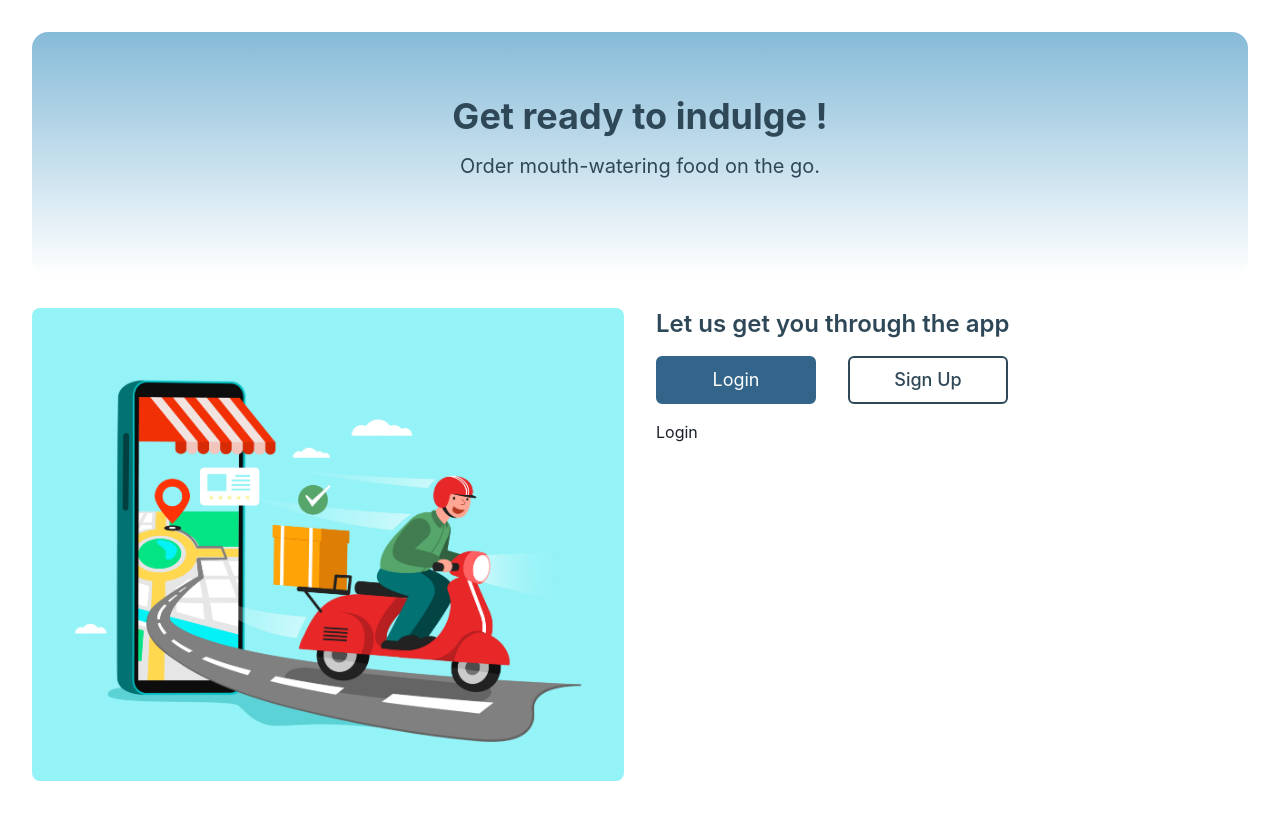
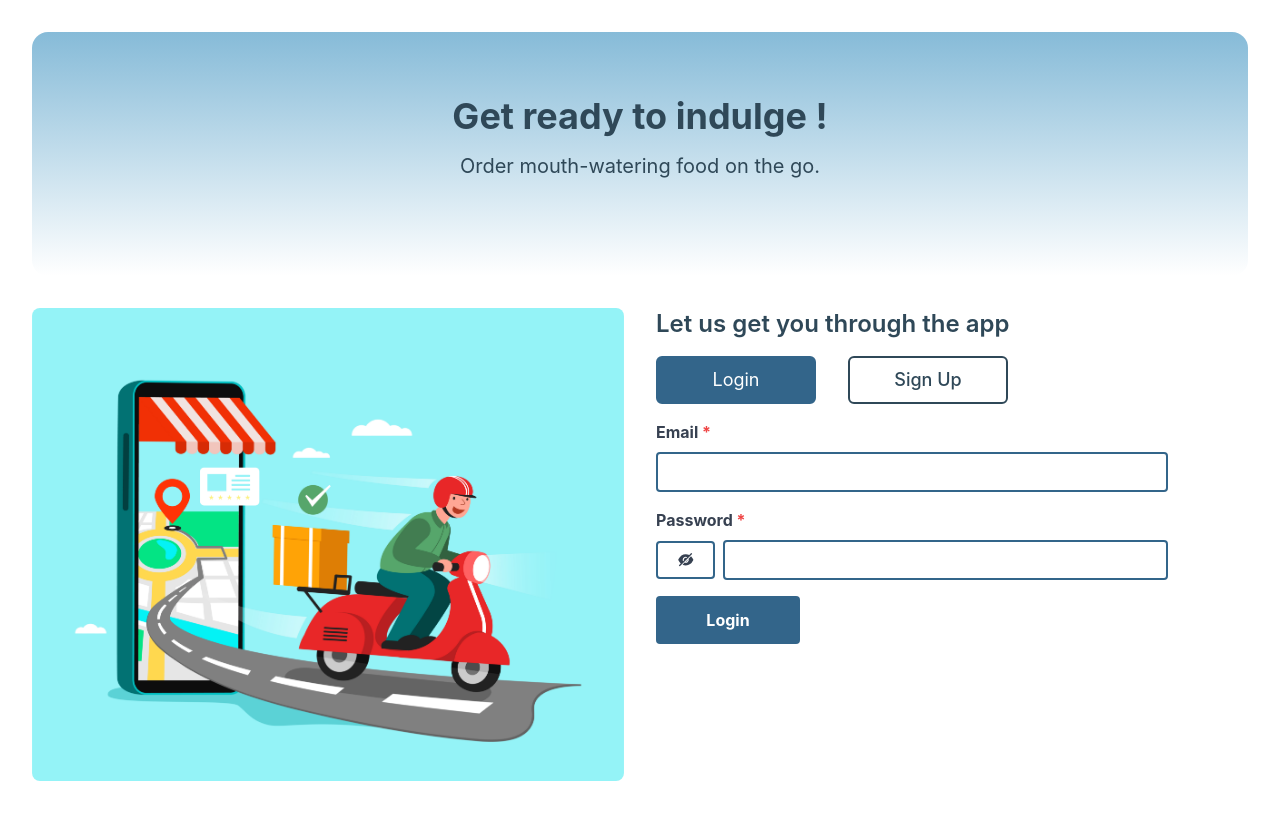
Before and after one commit to Dave-Rushabh/MERN-Food-app, a React (Vite) app in the folder client/: page /auth in a window 1280 px wide. Built offline with nearby package versions, Linux system fonts and the light colour scheme.

Commit message:
Login API integrated, UX improved

```diff
--- a/client/redux/saga/authSaga/index.ts
+++ b/client/redux/saga/authSaga/index.ts
@@ -1,9 +1,11 @@
 import { call, put, takeLatest } from 'redux-saga/effects';
 import {
+  HANDLE_LOGIN_FAIL,
+  HANDLE_LOGIN_SUCCESS,
   HANDLE_SIGN_UP_SUCCESS,
   HANDLE_SING_UP_FAIL,
 } from '../../slice/authSlice';
-import { handleSignUpUtils } from '../../../utils/authUtils';
+import { handleLoginUtils, handleSignUpUtils } from '../../../utils/authUtils';
 
 interface handleSignUpSagaAction {
   type: string;
@@ -13,6 +15,13 @@ interface handleSignUpSagaAction {
     email: string;
     contactNo: string;
     countryCode: string;
+    password: string;
+  };
+}
+interface handleLoginSagaAction {
+  type: string;
+  payload: {
+    email: string;
     password: string;
   };
 }
@@ -27,9 +36,20 @@ function* handleSignUpSaga(action: handleSignUpSagaAction) {
   }
 }
 
+function* handleLoginSaga(action: handleLoginSagaAction) {
+  try {
+    const { payload } = action;
+    const { message, user: userData } = yield call(handleLoginUtils, payload);
+    yield put(HANDLE_LOGIN_SUCCESS({ userData, message }));
+  } catch (error) {
+    yield put(HANDLE_LOGIN_FAIL(error));
+  }
+}
+
 function* authSaga() {
   // slice name / action name
   yield takeLatest('AUTH_SLICE/HANDLE_SIGN_UP', handleSignUpSaga);
+  yield takeLatest('AUTH_SLICE/HANDLE_LOGIN', handleLoginSaga);
 }
 
 export default authSaga;
--- a/client/redux/slice/authSlice/index.ts
+++ b/client/redux/slice/authSlice/index.ts
@@ -8,8 +8,8 @@ const initialState = {
     isSigninUpLoading: false,
   },
   login: {
-    signUpStatusMsg: '',
-    isLoginSucess: false,
+    loginStatusMsg: '',
+    isLoginSuccess: false,
     isLoggingInLoading: false,
   },
 };
@@ -39,9 +39,37 @@ const authSlice = createSlice({
         isSigninUpLoading: false,
       };
     },
+
+    // ========== login reducers ==========
+    HANDLE_LOGIN: (state, _action) => {
+      state.login.isLoggingInLoading = true;
+    },
+    HANDLE_LOGIN_SUCCESS: (state, action) => {
+      const { userData, message } = action.payload;
+      state.currentUser = userData;
+      state.login = {
+        loginStatusMsg: message,
+        isLoginSuccess: true,
+        isLoggingInLoading: false,
+      };
+    },
+    HANDLE_LOGIN_FAIL: (state, action) => {
+      const { message } = action.payload;
+      state.login = {
+        loginStatusMsg: message,
+        isLoginSuccess: false,
+        isLoggingInLoading: false,
+      };
+    },
   },
 });
 
 export default authSlice.reducer;
-export const { HANDLE_SIGN_UP, HANDLE_SIGN_UP_SUCCESS, HANDLE_SING_UP_FAIL } =
-  authSlice.actions;
+export const {
+  HANDLE_SIGN_UP,
+  HANDLE_SIGN_UP_SUCCESS,
+  HANDLE_SING_UP_FAIL,
+  HANDLE_LOGIN,
+  HANDLE_LOGIN_SUCCESS,
+  HANDLE_LOGIN_FAIL,
+} = authSlice.actions;
--- a/client/src/components/AuthComponent/Login.tsx
+++ b/client/src/components/AuthComponent/Login.tsx
@@ -1,7 +1,135 @@
+import { useEffect, useState } from 'react';
+import { useNavigate } from 'react-router-dom';
+import { Formik, Form, Field, ErrorMessage } from 'formik';
+import * as Yup from 'yup';
+import { useToast } from '@chakra-ui/react';
+import { useDispatch, useSelector } from 'react-redux';
+import { Spinner } from '@chakra-ui/react';
+import { AiFillEyeInvisible, AiFillEye } from 'react-icons/ai';
+import { HANDLE_LOGIN } from '../../../redux/slice/authSlice';
+
+const schema = Yup.object().shape({
+  email: Yup.string().email('Invalid email').required('Email is required'),
+  password: Yup.string().required('Password is required'),
+});
+
+const initialValues = {
+  email: '',
+  password: '',
+};
+
 const Login = () => {
+  const toast = useToast();
+  const navigate = useNavigate();
+  const dispatch = useDispatch();
+  const { loginStatusMsg, isLoginSuccess, isLoggingInLoading } = useSelector(
+    (state: any) => state.authReducer.login
+  );
+  const [showPassword, setShowPassword] = useState(false);
+
+  useEffect(() => {
+    if (loginStatusMsg?.length) {
+      if (isLoginSuccess) {
+        toast({
+          title: loginStatusMsg,
+          status: 'success',
+          duration: 6000,
+          isClosable: true,
+          position: 'top',
+        });
+        navigate('/');
+      } else {
+        toast({
+          title: loginStatusMsg,
+          status: 'error',
+          duration: 6000,
+          isClosable: true,
+          position: 'top',
+        });
+      }
+    }
+  }, [loginStatusMsg]);
+
   return (
     <>
-      <div>Login</div>
+      <div className="max-w-lg">
+        <Formik
+          initialValues={initialValues}
+          validationSchema={schema}
+          onSubmit={async (values, { resetForm }) => {
+            dispatch(HANDLE_LOGIN(values));
+            resetForm();
+          }}
+        >
+          {({ touched, errors }) => (
+            <Form>
+              <div className="mb-4">
+                <label
+                  className="block text-gray-700 font-bold mb-2"
+                  htmlFor="email"
+                >
+                  Email <span className="text-red-500">*</span>
+                </label>
+                <Field
+                  type="email"
+                  name="email"
+                  id="email"
+                  className={`appearance-none border-2 border-app_primary_light rounded w-full py-2 px-3 text-gray-700 leading-tight focus:outline-none focus:shadow-outline ${
+                    touched.email && errors.email ? 'border-red-500' : ''
+                  }`}
+                />
+                <ErrorMessage
+                  name="email"
+                  component="p"
+                  className="text-red-500 mt-1"
+                />
+              </div>
+              <div className="mb-4">
+                <label
+                  className="block text-gray-700 font-bold mb-2"
+                  htmlFor="password"
+                >
+                  Password <span className="text-red-500">*</span>
+                </label>
+                <div className="flex items-center">
+                  <div
+                    onClick={() => setShowPassword(!showPassword)}
+                    className={`appearance-none border-2 mr-2 hover:cursor-pointer border-app_primary_light flex justify-center rounded w-16 py-2 px-3 text-gray-700 leading-tight focus:outline-none focus:shadow-outline`}
+                  >
+                    {showPassword ? (
+                      <AiFillEye style={{ fontSize: '1.1rem' }} />
+                    ) : (
+                      <AiFillEyeInvisible style={{ fontSize: '1.1rem' }} />
+                    )}
+                  </div>
+                  <Field
+                    type={showPassword ? 'text' : 'password'}
+                    name="password"
+                    id="password"
+                    className={`appearance-none border-2 border-app_primary_light rounded w-full py-2 px-3 text-gray-700 leading-tight focus:outline-none focus:shadow-outline ${
+                      touched.password && errors.password
+                        ? 'border-red-500'
+                        : ''
+                    } focus:border-blue-500 focus:shadow-blue-outline`}
+                  />
+                </div>
+
+                <ErrorMessage
+                  name="password"
+                  component="p"
+                  className="text-red-500 mt-1"
+                />
+              </div>
+              <button
+                type="submit"
+                className="bg-app_primary_light hover:bg-app_primary_dark w-36 h-12 text-white font-bold py-2 px-4 rounded focus:outline-none focus:shadow-outline"
+              >
+                {isLoggingInLoading ? <Spinner size="md" /> : 'Login'}
+              </button>
+            </Form>
+          )}
+        </Formik>
+      </div>
     </>
   );
 };
--- a/client/src/components/AuthComponent/SignUp.tsx
+++ b/client/src/components/AuthComponent/SignUp.tsx
@@ -11,7 +11,7 @@ import { AiFillEyeInvisible, AiFillEye } from 'react-icons/ai';
 const schema = Yup.object().shape({
   username: Yup.string()
     .max(20, 'Username must be at most 20 characters')
-    .matches(/^[a-zA-Z0-9]+$/, 'Username must not include special characters')
+    .matches(/^[a-zA-Z0-9 ]+$/, 'Username must not include special characters')
     .required('Username is required'),
   dateOfBirth: Yup.date()
     .max(new Date(), "Date of birth can't be in the future")
--- a/client/utils/authUtils.ts
+++ b/client/utils/authUtils.ts
@@ -30,3 +30,20 @@ export const handleSignUpUtils = async (values: any) => {
     throw new Error(error?.response?.data?.message ?? error?.message);
   }
 };
+
+export const handleLoginUtils = async (values: any) => {
+  try {
+    const response = await axios({
+      method: 'POST',
+      url: `${API_ENDPOINT}/api/login`,
+      data: values,
+    });
+    const { data } = response;
+    const { token, user } = data;
+    setToken(token);
+    setUser(user);
+    return data;
+  } catch (error: any) {
+    throw new Error(error?.response?.data?.message ?? error?.message);
+  }
+};
```
